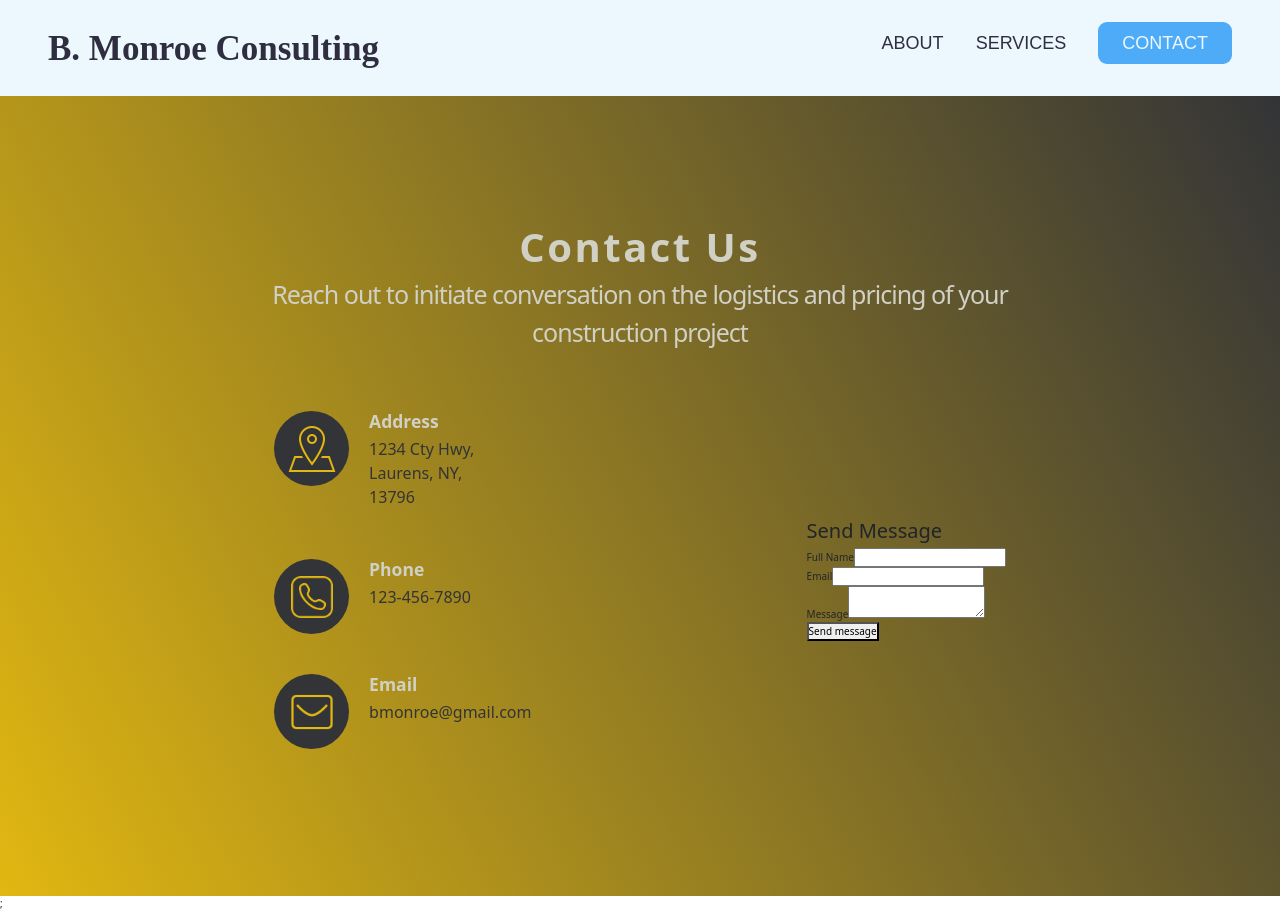
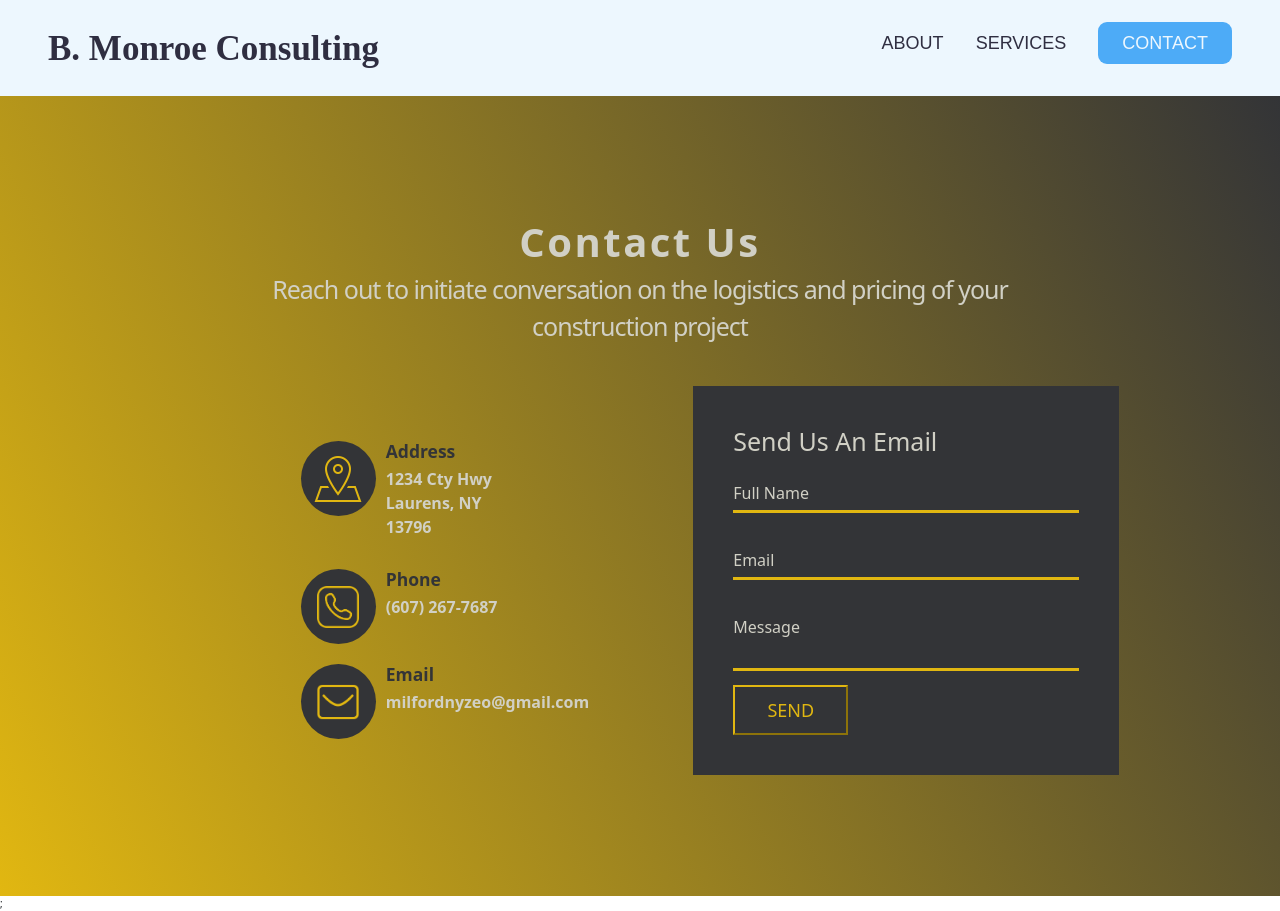
Before and after one commit to Caleb-Rogers/bmonroe-consulting, a Next.js app: page /contact in a window 1280 px wide. Built offline with nearby package versions, Linux system fonts and the light colour scheme.

Commit message:
Contact Form Styling
The label translate not yet working...

```diff
--- a/src/components/Contact/ContactPage.css
+++ b/src/components/Contact/ContactPage.css
@@ -58,7 +58,7 @@
 
 .container .contact-info .box {
   position: relative;
-  padding: 20px 0;
+  padding: 20px 0 0 140px;
   display: flex;
 }
 
@@ -82,12 +82,77 @@
   display: flex;
   flex-direction: column;
   margin-left: 20px;
+  margin-left: 10px;
   font-size: 16px;
-  font-weight: 400;
-  color: #333437;
+  font-weight: 600;
+  color: #d1d0c5;
 }
 
 .container .contact-info .box .text h3 {
   font-weight: 600;
+  color: #333437;
+}
+
+.contact-form {
+  width: 40%;
+  padding: 40px;
+  background: #333437;
+}
+
+.contact-form h2 {
+  font-size: 2.5rem;
+  font-weight: 700;
+  color: #d1d0c5;
+  font-weight: 500;
+}
+
+.contact-form .input-field {
+  position: relative;
+  width: 100%;
+  margin-top: 10px;
+}
+
+.contact-form .input-field input,
+.contact-form .input-field textarea {
+  width: 100%;
+  padding: 5px 0;
+  font-size: 16px;
+  margin: 10px 0;
+  border: none;
+  border-bottom: 3px solid #e1b711;
+  outline: none;
+  resize: none;
+  background: #333437;
+}
+
+.contact-form .input-field label {
+  position: absolute;
+  left: 0;
+  padding: 5px 0;
+  font-size: 16px;
+  margin: 10px 0;
+  pointer-events: none;
+  transition: 0.5s;
   color: #d1d0c5;
 }
+
+.contact-form .input-field input:focus ~ label,
+.contact-form .input-field input:valid ~ label,
+.contact-form .input-field textarea:focus ~ label,
+.contact-form .input-field textarea:valid ~ label {
+  opacity: 0;
+  color: #e14f4f;
+  font-size: 12px;
+  transform: translateY(-20px);
+}
+
+.contact-form button {
+  width: 115px;
+  height: 50px;
+  background: #333437;
+  color: #e1b711;
+  border-color: #e1b711;
+  cursor: pointer;
+  padding: 10px;
+  font-size: 18px;
+}
--- a/src/components/Contact/ContactPage.js
+++ b/src/components/Contact/ContactPage.js
@@ -13,40 +13,40 @@ export default function Contact() {
                     <div className="box">
                         <div className="icon"><img src="address-100-yellow.png" alt="Address Icon" /></div>                        <div className="text">
                             <h3>Address</h3>
-                            <p>1234 Cty Hwy,<br></br>Laurens, NY,<br></br>13796</p>
+                            <p>1234 Cty Hwy<br></br>Laurens, NY<br></br>13796</p>
                         </div>
                     </div>
                     <div className="box">
                         <div className="icon"><img src="phone-500-yellow.png" alt="Address Icon" /></div>
                         <div className="text">
                             <h3>Phone</h3>
-                            <p>123-456-7890</p>
+                            <p>(607) 267-7687</p>
                         </div>
                     </div>
                     <div className="box">
                         <div className="icon"><img src="email-64-yellow.png" alt="Address Icon" /></div>
                         <div className="text">
                             <h3>Email</h3>
-                            <p>bmonroe@gmail.com</p>
+                            <p>milfordnyzeo@gmail.com</p>
                         </div>
                     </div>
                 </div>
                 <div className="contact-form">
                     <form method="POST" action="https://www.random.com/">
-                        <h2>Send Message</h2>
+                        <h2>Send Us An Email</h2>
                         <div className="input-field">
                             <label>Full Name</label>
-                            <input type="text" name="name" />
+                            <input type="text" name="name" required />
                         </div>
                         <div className="input-field">
                             <label>Email</label>
-                            <input type="text" name="email" />
+                            <input type="text" name="email" required />
                         </div>
                         <div className="input-field">
                             <label>Message</label>
-                            <textarea name="message"></textarea>
+                            <textarea name="message" required></textarea>
                         </div>
-                        <button type="submit">Send message</button>
+                        <button type="submit">SEND</button>
                     </form>
                 </div>
             </div>
```
